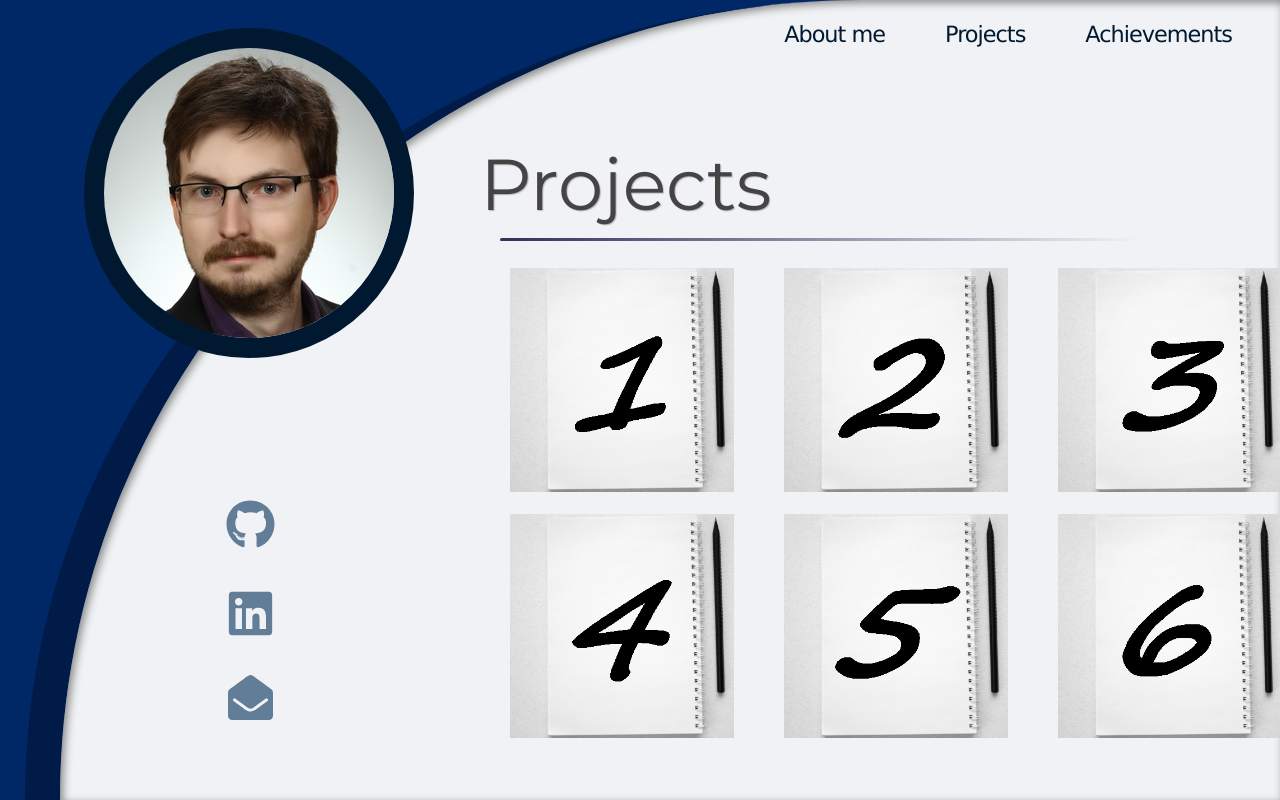
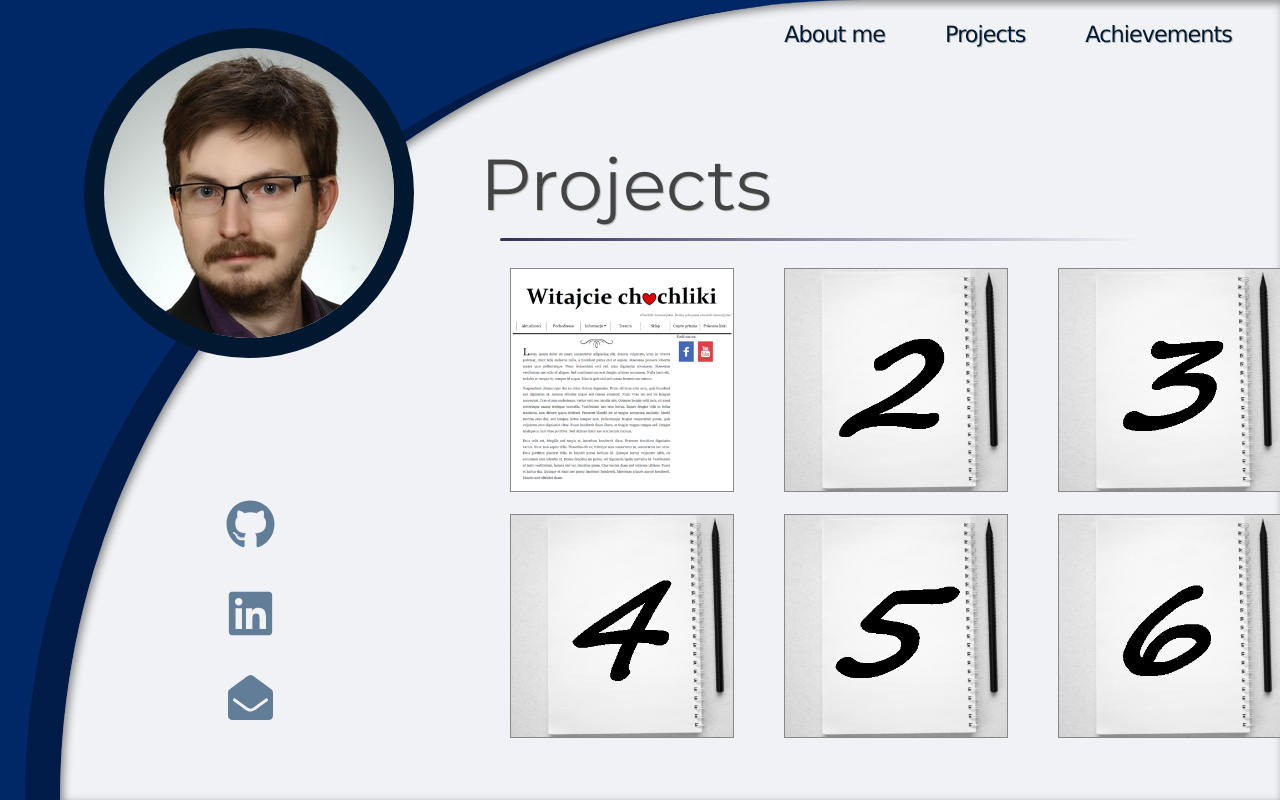
Before and after one commit to ukasz1/online-portfolio, a React (Create React App) app: page / in a window 1280 px wide. Both pictures are taken after a click on the element "Projects". Built offline with nearby package versions, Linux system fonts and the light colour scheme; the HTML template or start-up script is replaced by a standard one.

Commit message:
project no 1 updated

```diff
--- a/src/Components/Projects.js
+++ b/src/Components/Projects.js
@@ -9,10 +9,12 @@ const Projects = ({ actualTab }) => {
       </div>
       <section className="project-container">
         {projects.map(project => {
-          const { id, src, description } = project;
+          const { id, src, link /*, description*/ } = project;
           return (
             <article key={id} className="projects-item">
-              <img src={src} alt={`Project-${id}`} className='card-picture' />
+              <a href={link} target="_blank" rel="noreferrer">
+                <img src={src} alt={`Project-${id}`} className='card-picture' />
+              </a>
             </article>
           )
         })}
--- a/src/data/projects.js
+++ b/src/data/projects.js
@@ -9,31 +9,37 @@ const projects = [
   {
     id: 1,
     src: card1,
+    link: 'https://mitkowski-chochliki.netlify.app',
     desciption: ''
   },
   {
     id: 2,
     src: card2,
+    link: '',
     desciption: ''
   },
   {
     id: 3,
     src: card3,
+    link: '',
     desciption: ''
   },
   {
     id: 4,
     src: card4,
+    link: '',
     desciption: ''
   },
   {
     id: 5,
     src: card5,
+    link: '',
     desciption: ''
   },
   {
     id: 6,
     src: card6,
+    link: '',
     desciption: ''
   }
 ];
--- a/src/main.css
+++ b/src/main.css
@@ -154,6 +154,7 @@ nav > ul {
   font-size: 1.4rem;
   color: #001931;
   letter-spacing: -1px;
+  text-shadow: 1px 1px #b9b9b9;
   transition: all 0.1s linear;
 }
 .navList-container{
@@ -197,6 +198,7 @@ td a:hover{
   height: 28vh;
 }
 .card-picture{
+  border: 1px solid #888;
   display: block;
   height: 100%;
   transition: transform 0.15s;
```
Also changed, not shown: src/images/card1.jpg.
